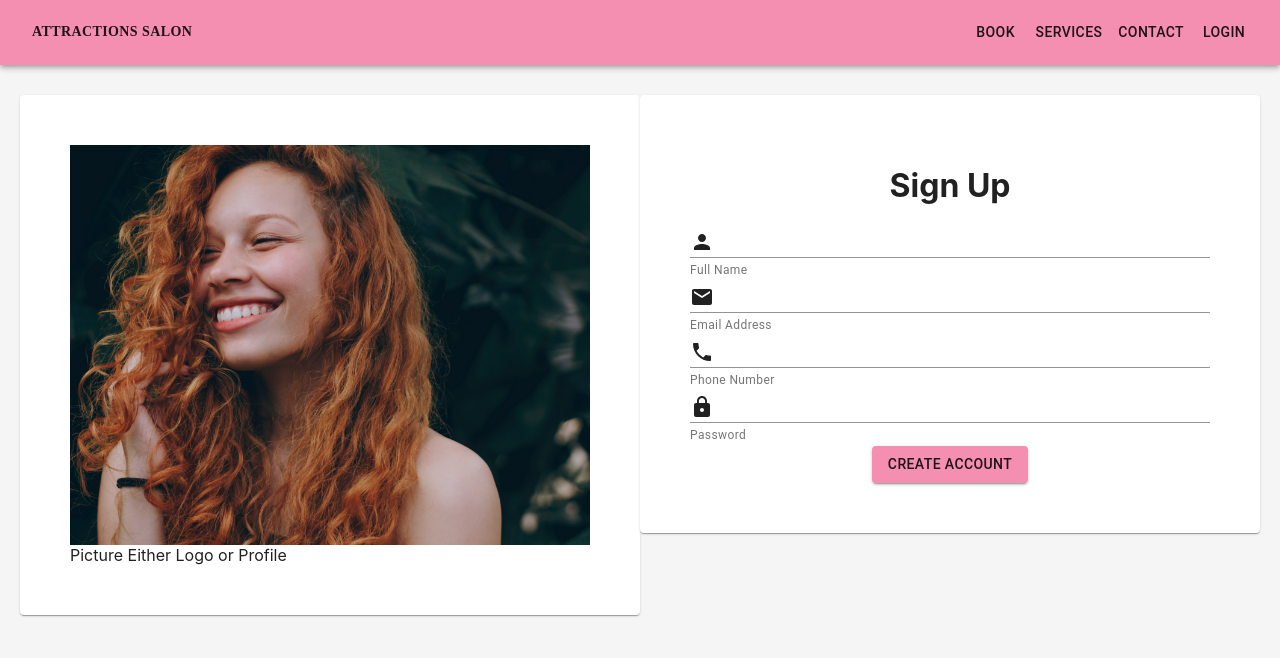
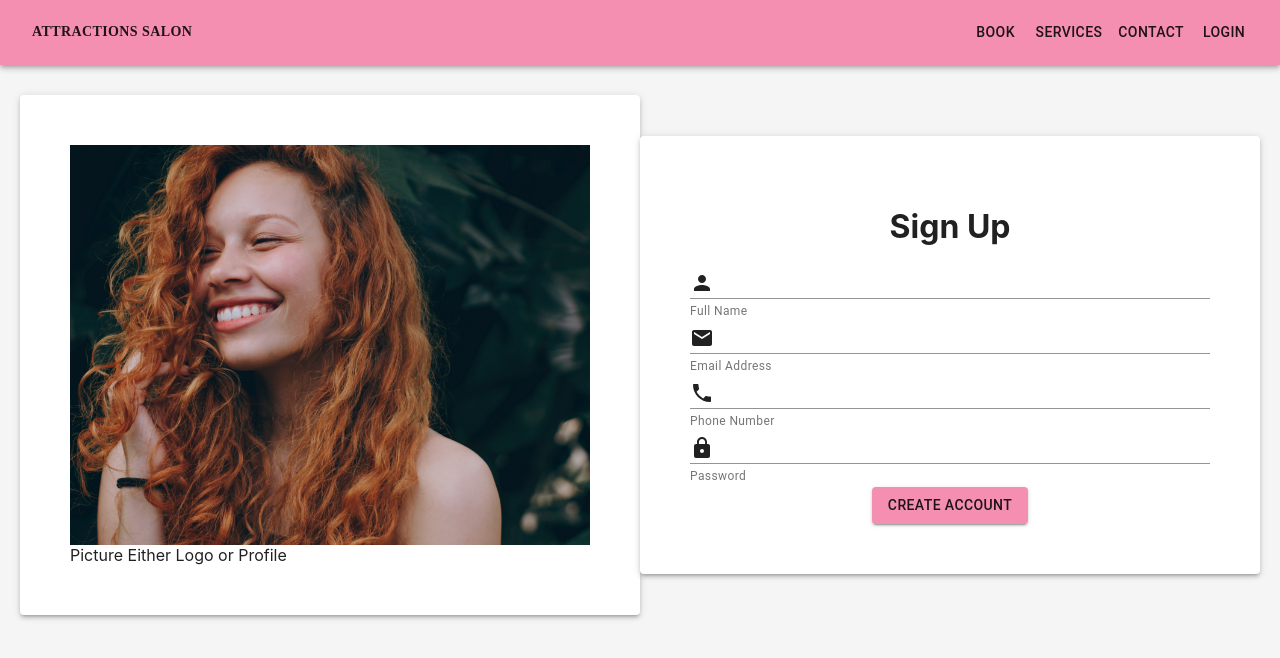
Before and after one commit to LaurenNewman1/Attractions-Salon-Web-App, a React (Create React App) app in the folder client/: page /SignUp in a window 1280 px wide. Shown: the top 658 px of the page. Built offline with nearby package versions, Linux system fonts and the light colour scheme.

Commit message:
Right before Chris merges

```diff
--- a/client/src/components/Appointments.jsx
+++ b/client/src/components/Appointments.jsx
@@ -2,7 +2,7 @@ import React from 'react';
 import { makeStyles } from '@material-ui/core/styles';
 import Avatar from '@material-ui/core/Avatar';
 import Grid from '@material-ui/core/Grid';
-import profilePic from '../profileImage.jpg';
+import hairPic from '../curlyHair.jpg';
 
 const useStyles = makeStyles((theme) => ({
   root: {
@@ -27,7 +27,7 @@ const Appointments = (props) => {
   return (
     <>
       <div>
-        <Avatar alt="Profile Pic" src={profilePic} className={classes.large} />
+        <Avatar alt="Hair Pic" src={hairPic} className={classes.large} />
         John Doe
       </div>
       <Grid item xs={2}>
--- a/client/src/components/Profile.jsx
+++ b/client/src/components/Profile.jsx
@@ -31,8 +31,8 @@ const Profile = (props) => {
     <>
       <div style={{ display: 'flex', justifyContent: 'center', paddingLeft: 50}}>
         <AccountCircle
-        style={{ fontSize: 120, color: green[500] }}
-        // This needs to be
+        style={{ fontSize: 120 }}
+        // This needs to be fixed // doesn't work
         color="background.dark"
         />
       </div>
--- a/client/src/layouts/Login.jsx
+++ b/client/src/layouts/Login.jsx
@@ -40,9 +40,9 @@ const Login = () => {
 
   return (
     <Page>
-      <Grid container>
+      <Grid container style={{ alignItems: "center" }}>
         <Grid item xs={12} md={6}>
-          <Paper style={style.Paper}>
+          <Paper style={style.Paper} elevation={3}>
             <div>
               <div style={{ height: '50vh', background: `url(${renderPicture()}) no-repeat center center`, backgroundSize: 'cover' }} />
               Picture Either Logo or Profile
@@ -50,7 +50,7 @@ const Login = () => {
           </Paper>
         </Grid>
         <Grid item xs={12} md={6}>
-          <Paper style={style.Paper}>
+          <Paper style={style.Paper} elevation={3}>
             { renderContents() }
           </Paper>
         </Grid>
```
Also changed, not shown: 1 other file (tests, documents, lock files or other folders).
